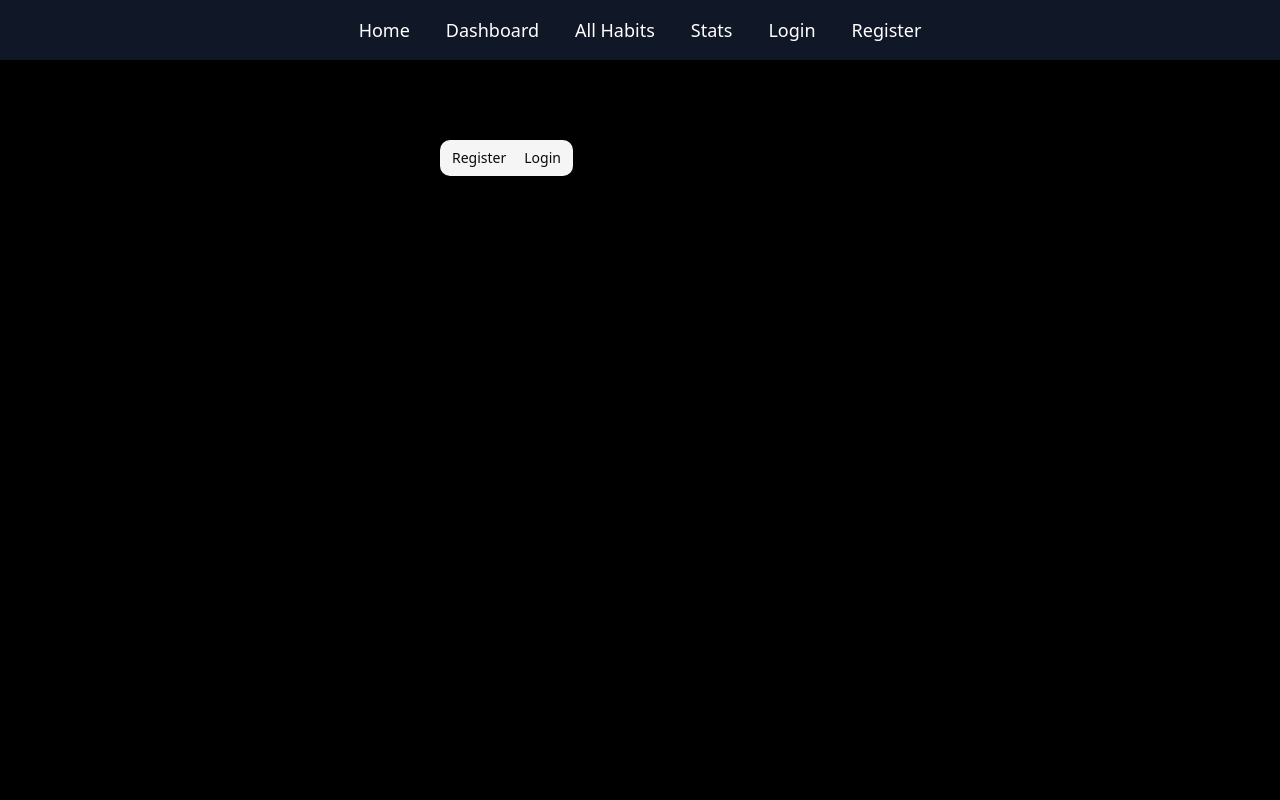
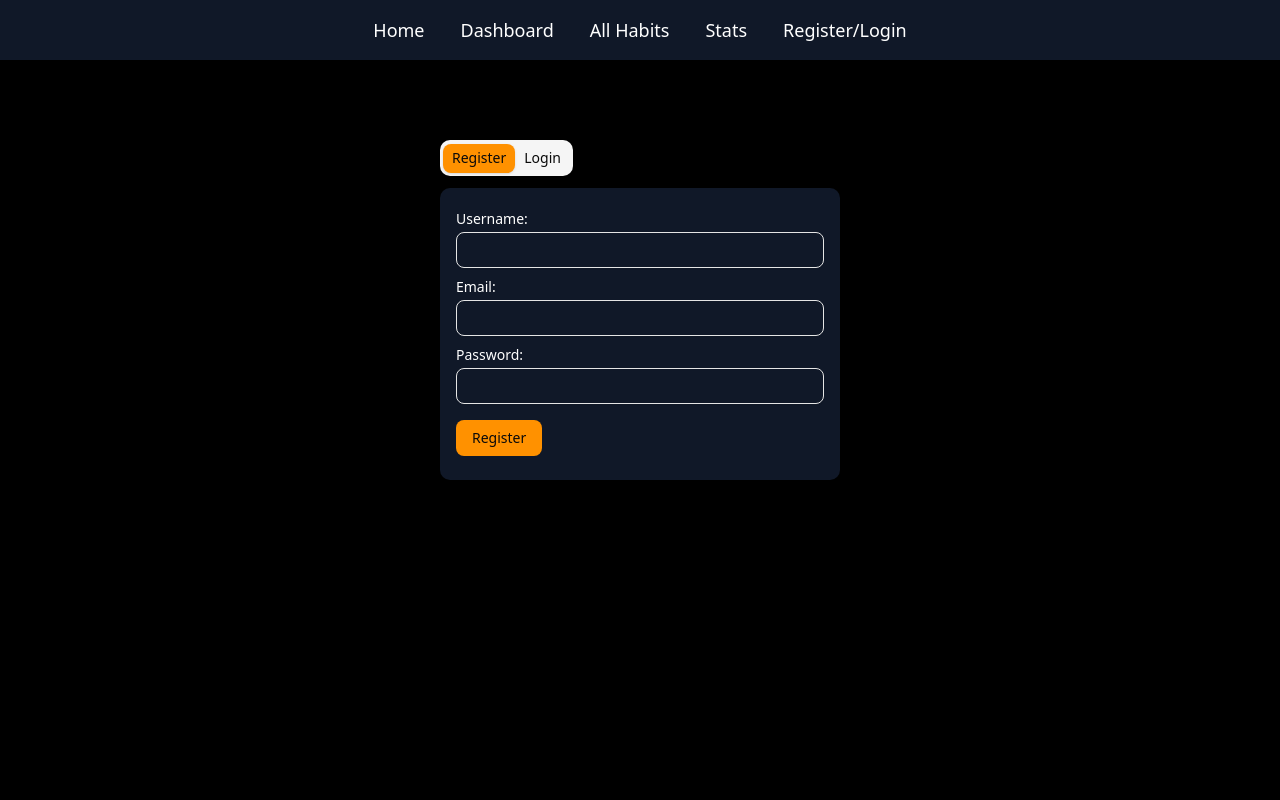
Before and after one commit to AhmedNadeeem/Habit-Tracker-Full-Stack, a React (Vite) app in the folder Frontend/: page /login in a window 1280 px wide. Shown: the top 800 px of the page. Built offline with nearby package versions, Linux system fonts and the light colour scheme.

Commit message:
Connected register component to backend using axios

```diff
--- a/Frontend/package.json
+++ b/Frontend/package.json
@@ -16,11 +16,13 @@
     "@radix-ui/react-tabs": "^1.1.13",
     "@reduxjs/toolkit": "^2.9.0",
     "@tailwindcss/vite": "^4.1.13",
+    "axios": "^1.12.2",
     "class-variance-authority": "^0.7.1",
     "clsx": "^2.1.1",
     "lucide-react": "^0.544.0",
     "react": "^19.1.1",
     "react-dom": "^19.1.1",
+    "react-hot-toast": "^2.6.0",
     "react-redux": "^9.2.0",
     "react-router-dom": "^7.9.1",
     "tailwind-merge": "^3.3.1",
--- a/Frontend/src/components/Login.jsx
+++ b/Frontend/src/components/Login.jsx
@@ -1,41 +1,75 @@
-import { useState } from 'react';
+import { useState } from "react";
+import axios from "axios";
 import { Input } from "@/components/ui/input";
 import { Button } from "@/components/ui/button";
 import { Label } from "@/components/ui/label";
 
-function Login() {
-    const [username, setUsername] = useState("");
-    const [email, setEmail] = useState("");
-    const [password, setPassword] = useState("");
+const Login = () => {
+  const [user, setUser] = useState({
+    email: "",
+    password: "",
+  });
+  const [loading, setLoading] = useState(false);
 
-    const handleSubmit = (e)=> {
-        e.prevent.default;
-        console.log(`Username: ${username}, email: ${email}, password: ${password}`)
+  const handleSubmit = (e) => {
+    setLoading(true);
+    e.preventdefault();
+    console.log(`Email: ${user.email}, password: ${user.password}`);
+    if (user.email.length > 0 && user.password.length > 6) {
+      try {
+        axios
+          .post("http://localhost:8000/api/v1/auth/login", user)
+          .then((response) => console.log(response))
+          .catch((error) => console.error(error))
+          .finally(() => {
+            setUser({ email: "", password: "" });
+            setLoading(false);
+          });
+      } catch (error) {
+        console.error(error);
       }
+    }
+  };
+
   return (
-    <div className='bg-gray-900 p-4 py-6 rounded-lg mt-1'>
+    <div className="bg-gray-900 p-4 py-6 rounded-lg mt-1">
+      {loading && (
+        <h1 className="text-white font-bold text-center mb-4">Processing...</h1>
+      )}
 
       <form onSubmit={handleSubmit}>
-
-            <div>
-                <Label className="mb-1.5 text-white" htmlFor="username">Username:</Label>
-                <Input type="text" id='username' value={username} onChange={(e)=> setUsername(e.target.value)} name="username" />
-            </div>
-
-            <div className='mt-3 mb-3'>
-                <Label className="mb-1.5 text-white" htmlFor="email">Email:</Label>
-                <Input type="email" id='email' value={email} onChange={(e)=> setEmail(e.target.value)} name="email" />
+        <div className="mt-3 mb-3">
+          <Label className="mb-1.5 text-white" htmlFor="email">
+            Email:
+          </Label>
+          <Input
+            type="email"
+            id="email"
+            className="selection:bg-[#ff9100] selection:text-black"
+            value={user.email}
+            onChange={(e) => setUser({ ...user, email: e.target.value })}
+            name="email"
+          />
         </div>
 
         <div>
-                <Label className="mb-1.5 text-white" htmlFor="password">Password:</Label>
-                <Input type="password" id='password' value={password} onChange={(e)=> setPassword(e.target.value)} name="password" />
+          <Label className="mb-1.5 text-white" htmlFor="password">
+            Password:
+          </Label>
+          <Input
+            className="selection:bg-[#ff9100] selection:text-black"
+            type="password"
+            id="password"
+            value={user.password}
+            onChange={(e) => setUser({ ...user, password: e.target.value })}
+            name="password"
+          />
         </div>
 
         <Button className="mt-4">Login</Button>
       </form>
     </div>
-  )
-}
+  );
+};
 
-export default Login
+export default Login;
--- a/Frontend/src/components/Navbar.jsx
+++ b/Frontend/src/components/Navbar.jsx
@@ -1,12 +1,8 @@
 import {
   NavigationMenu,
-  NavigationMenuContent,
-  NavigationMenuIndicator,
   NavigationMenuItem,
   NavigationMenuLink,
   NavigationMenuList,
-  NavigationMenuTrigger,
-  NavigationMenuViewport,
 } from "@/components/ui/navigation-menu";
 
 function Navbar() {
@@ -41,13 +37,7 @@ function Navbar() {
 
         <NavigationMenuItem>
             <NavigationMenuLink>
-              <a className="md:text-lg px-2 font-normal text-white" href="/login">Login</a>
-            </NavigationMenuLink>
-        </NavigationMenuItem>
-
-        <NavigationMenuItem>
-            <NavigationMenuLink>
-              <a className="md:text-lg px-2 font-normal text-white" href="/register">Register</a>
+              <a className="md:text-lg px-2 font-normal text-white" href="/login">Register/Login</a>
             </NavigationMenuLink>
         </NavigationMenuItem>
 
--- a/Frontend/src/components/Resgister.jsx
+++ b/Frontend/src/components/Resgister.jsx
@@ -1,35 +1,106 @@
-import { useState } from 'react';
+import { useState } from "react";
+import axios from "axios";
 import { Input } from "@/components/ui/input";
 import { Button } from "@/components/ui/button";
 import { Label } from "@/components/ui/label";
+import { toast, Toaster } from "react-hot-toast";
 
-function Register() {
-    const [email, setEmail] = useState("");
-    const [password, setPassword] = useState("");
+export default function Register() {
+  const [user, setUser] = useState({
+    username: "",
+    email: "",
+    password: "",
+  });
+  const [loading, setLoading] = useState(false);
 
-    const handleSubmit = (e)=> {
-        e.prevent.default;
-        console.log(`Username: ${username}, email: ${email}, password: ${password}`)
+  const registerUser = () => {
+    try {
+      if (
+        user.username.length > 0 &&
+        user.email.length > 0 &&
+        user.password.length >= 5
+      ) {
+        setLoading(true);
+        axios
+          .post("http://localhost:8000/api/v1/auth/register", user, {
+            withCredentials: true,
+            headers: { "Content-Type": "application/json" },
+          })
+          .then((response) => {
+            console.log(response.data);
+            const toastData = response.data.message;
+            toast.success(toastData);
+          })
+          .catch((error) => {
+            console.log("error: ", error.message);
+            toast.error(error.message);
+          })
+          .finally(() => {
+            setUser({ email: "", password: "" });
+            setLoading(false);
+          });
+      } else {
+        console.log("Bad creds");
+      }
+    } catch (error) {
+      console.error(error);
+      setLoading(false);
     }
+  };
+
   return (
-    <div className='bg-gray-900 p-4 py-6 rounded-lg mt-1'>
+    <div className="bg-gray-900 p-4 py-6 rounded-lg mt-1">
+      <Toaster />
 
-        <form onSubmit={handleSubmit}>
+      {loading && (
+        <h1 className="text-white font-bold text-center mb-4">Processing...</h1>
+      )}
 
-            <div className='mt-3 mb-3'>
-                <Label className="mb-1.5 text-white" htmlFor="email">Email:</Label>
-                <Input type="email" id='email' value={email} onChange={(e)=> setEmail(e.target.value)} name="email" />
-            </div>
+      <div>
+        <Label className="mb-1.5 text-white" htmlFor="username">
+          Username:
+        </Label>
+        <Input
+          className="selection:bg-[#ff9100] selection:text-black"
+          type="text"
+          id="username"
+          value={user.username}
+          onChange={(e) => setUser({ ...user, username: e.target.value })}
+          name="username"
+        />
+      </div>
 
-            <div>
-                <Label className="mb-1.5 text-white" htmlFor="password">Password:</Label>
-                <Input type="password" id='password' value={password} onChange={(e)=> setPassword(e.target.value)} name="password" />
-            </div>
+      <div className="mt-3 mb-3">
+        <Label className="mb-1.5 text-white" htmlFor="email">
+          Email:
+        </Label>
+        <Input
+          className="selection:bg-[#ff9100] selection:text-black"
+          type="email"
+          id="email"
+          value={user.email}
+          onChange={(e) => setUser({ ...user, email: e.target.value })}
+          name="email"
+        />
+      </div>
 
-            <Button className="mt-4">Register</Button>
-        </form>
+      <div>
+        <Label className="mb-1.5 text-white" htmlFor="password">
+          Password:
+        </Label>
+        <Input
+          className="selection:bg-[#ff9100] selection:text-black"
+          type="password"
+          id="password"
+          value={user.password}
+          onChange={(e) => setUser({ ...user, password: e.target.value })}
+          name="password"
+        />
+      </div>
+
+      <Button onClick={registerUser} className="mt-4">
+        Register
+      </Button>
     </div>
-  )
+  );
 }
-
-export default Register
--- a/Frontend/src/pages/RegisterLogin.jsx
+++ b/Frontend/src/pages/RegisterLogin.jsx
@@ -5,7 +5,7 @@ import Register from "../components/Resgister";
 function RegisterLogin() {
   return (
     <div className="w-full h-screen flex justify-center pt-20 bg-black">
-      <Tabs defaultValue="account" className="w-[400px]">
+      <Tabs defaultValue="register" className="w-[400px]">
 
         <TabsList>
           <TabsTrigger value="register">Register</TabsTrigger>
```
Also changed, not shown: 2 other files (tests, documents, lock files or other folders). Lines whose indentation alone changed are shown as unchanged.
